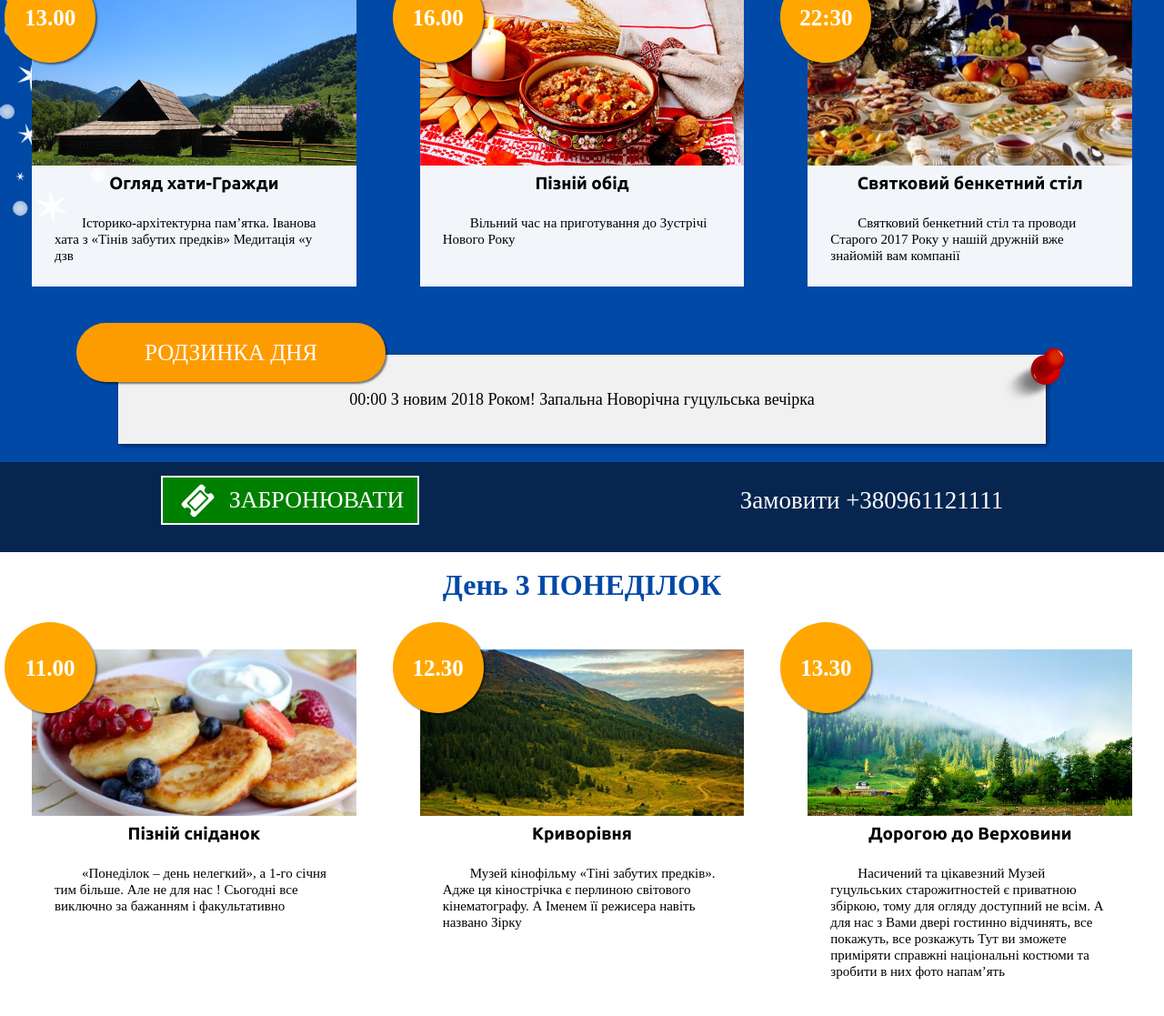
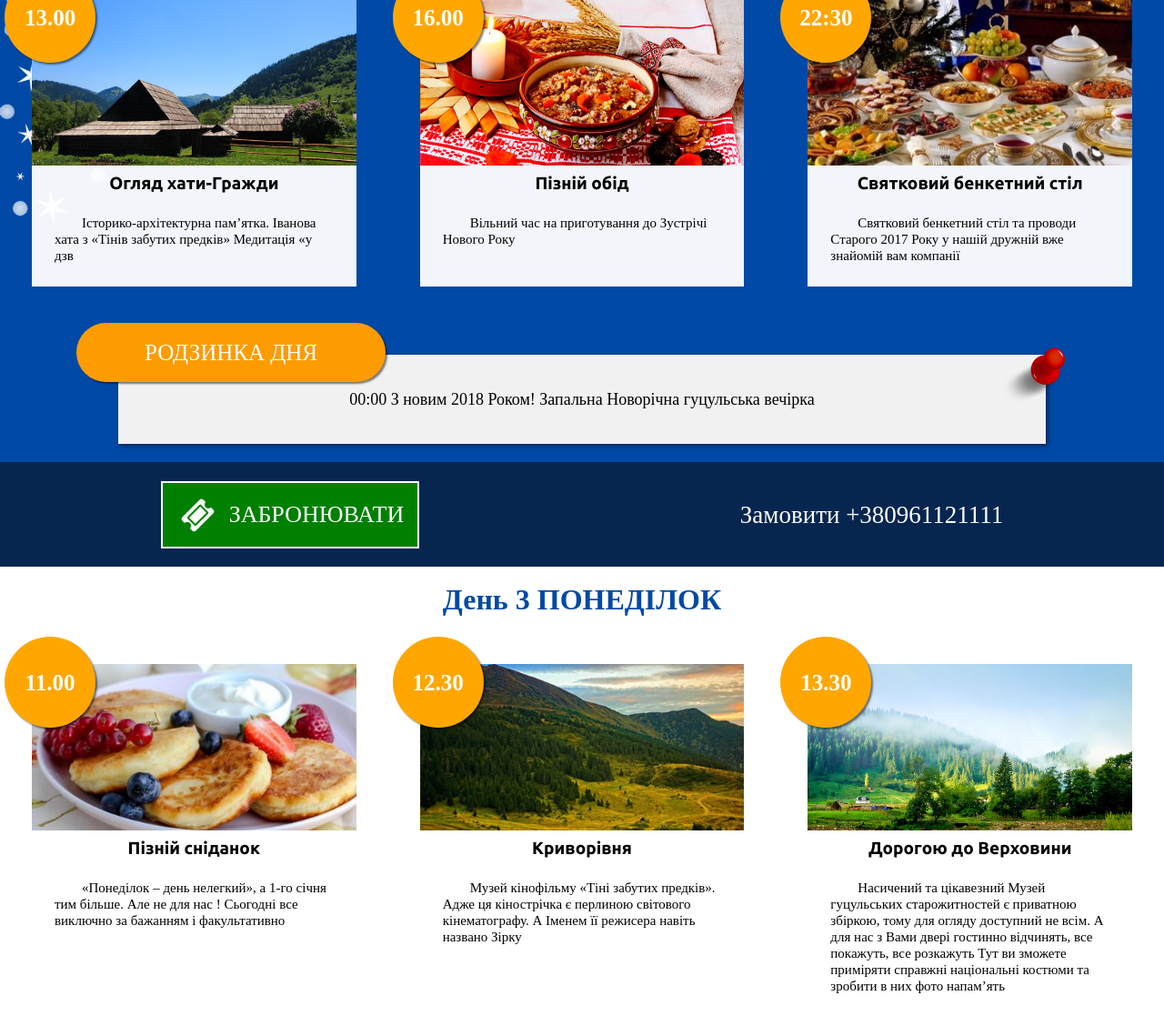
Before and after one commit to alexandrtovmach/vorohta, a PHP site: page / in a window 1280 px wide. Shown: the part 3666-4783 px from the top of the page at 91% size. Run offline with PHP 8.4, Linux system fonts and the light colour scheme; some web fonts are replaced.

Commit message:
fixed padding and margin

```diff
--- a/style/mainstyle.css
+++ b/style/mainstyle.css
@@ -819,7 +819,6 @@ main img {
 	flex-direction: row;
 	justify-content: space-around;
 	align-items: center;
-	margin-top: -16px;
 }
 
 .Order-button a {
@@ -827,7 +826,7 @@ main img {
 	flex-direction: row;
 	justify-content: space-around;
 	width: 240px;
-	padding: 0 20px;
+	padding: 10px 20px;
 	background-color: green;
 	border: 2px solid white;
 }
```
